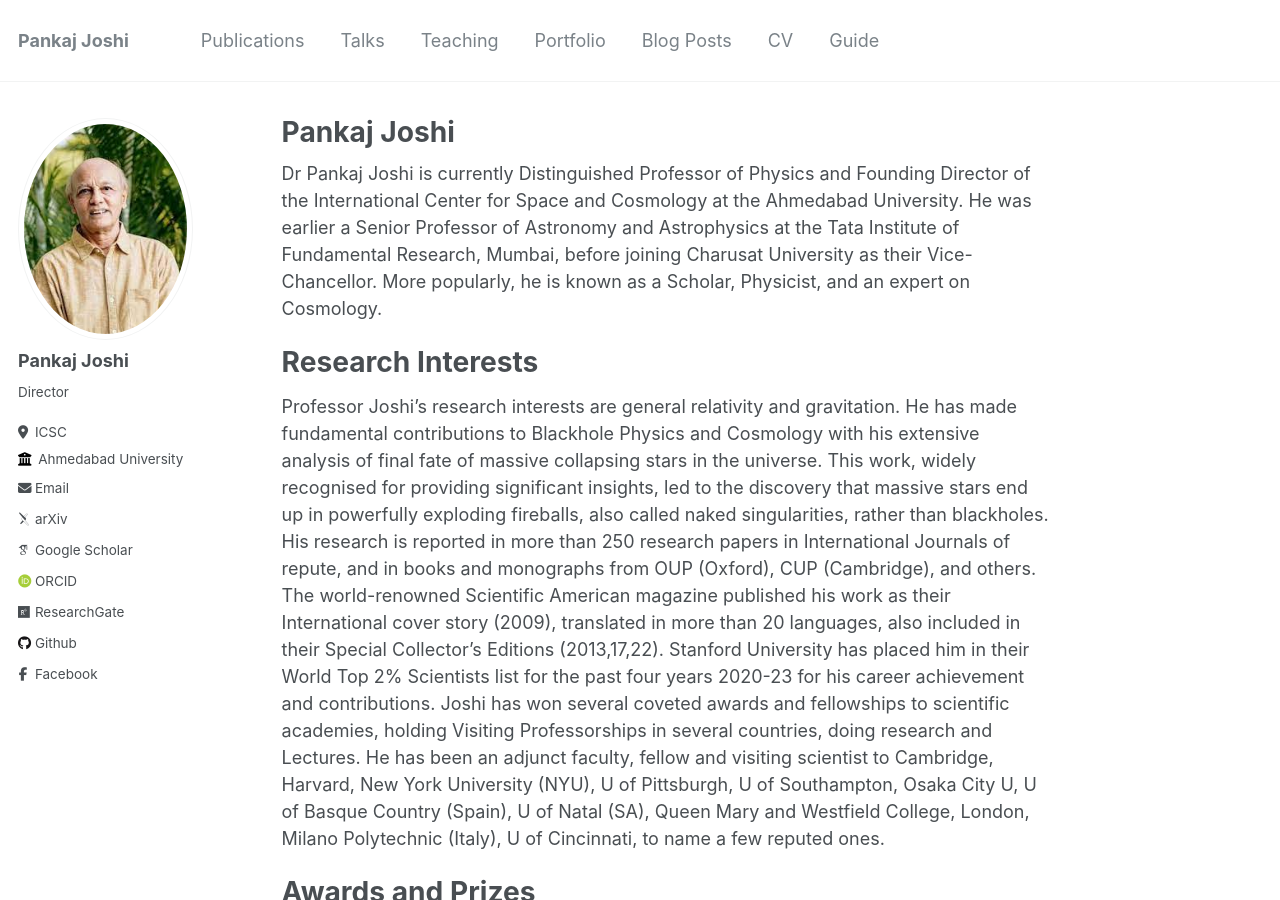
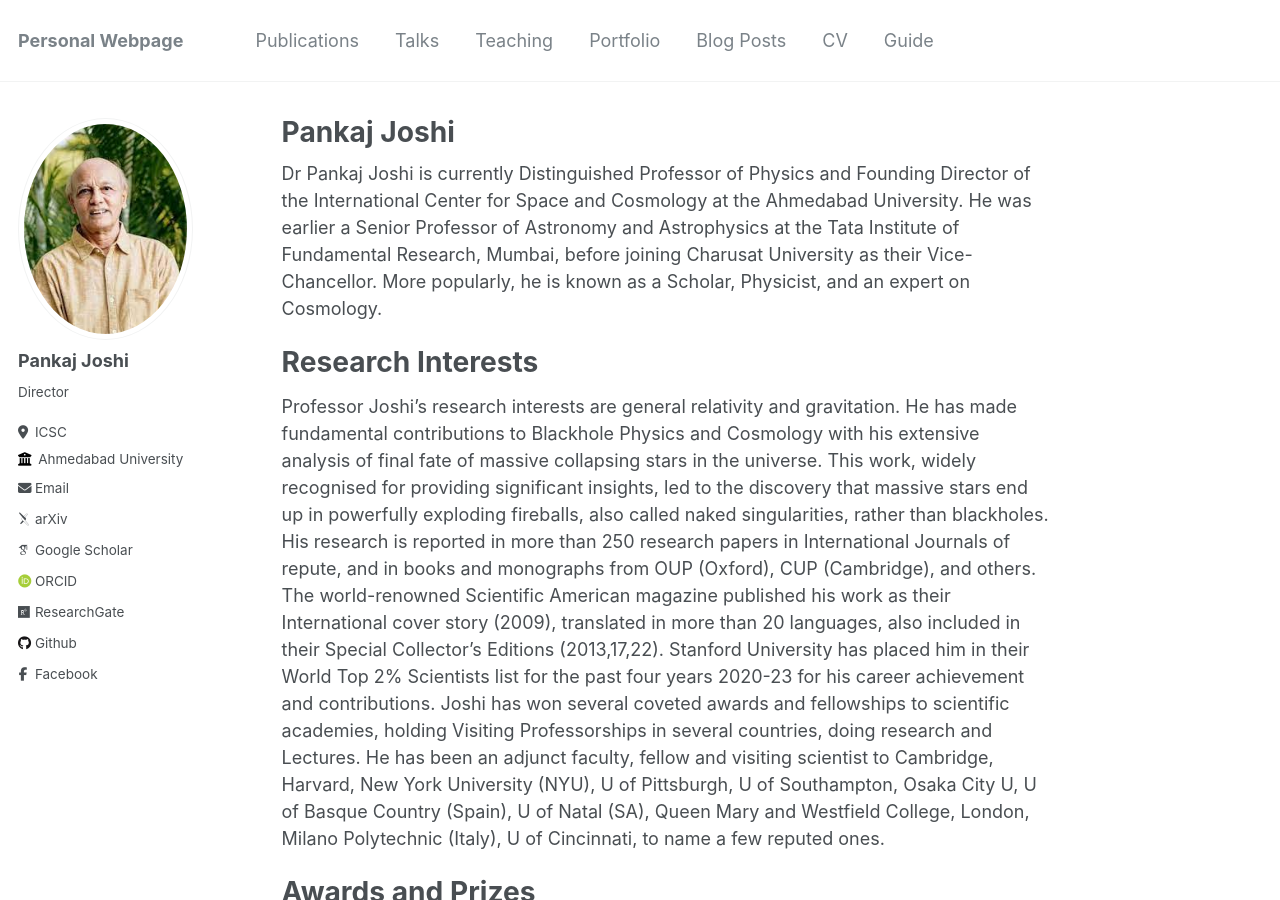
Before and after one commit to Pankaj-S-Joshi/Pankaj-S-Joshi.github.io, a Jekyll site: the page built from _pages/about.md, in a window 1280 px wide and 900 px high. Built offline with Jekyll 4.4.1, drawn with Linux system fonts in a browser that asks for light colours; some web fonts are replaced.

Commit message:
Update _config.yml
Changed the webpage title

```diff
--- a/_config.yml
+++ b/_config.yml
@@ -8,7 +8,7 @@
 
 # Basic Site Settings
 locale                   : "en-US"
-title                    : "Pankaj Joshi"
+title                    : "Personal Webpage"
 title_separator          : "-"
 name                     : &name "Pankaj Joshi"
 description              : &description "An eminent research scientist and a scholar, physicist, and expert on cosmology, Professor Pankaj Joshi presently anchors the International Centre for Space and Cosmology at Ahmedabad University as its Director. He was Senior Professor, Department of Astronomy and Astrophysics, Tata Institute of Fundamental Research, Mumbai, before joining the Charotar University of Science and Technology (CHARUSAT) as Provost and as Director for the International Centre for Cosmology (ICC). His research interests are general relativity and cosmology. He has made fundamental contributions to black hole physics and gravitation theory. His extensive analysis of general relativistic gravitational collapse has been widely recognised for providing significant insights into the final fate of massive collapsing stars in the universe, the formation of space-time singularities, and cosmic censorship. Stephen Hawking invited Professor Joshi to Cambridge University, UK, in 1981 and 1986 to work with him under the Nuffield Foundation Fellowship. He has also been acclaimed by Dr APJ Abdul Kalam, Dr R Chidambaram, Dr Jayant Narlikar, and several such leaders in science, as an eminent scientist. "
```
